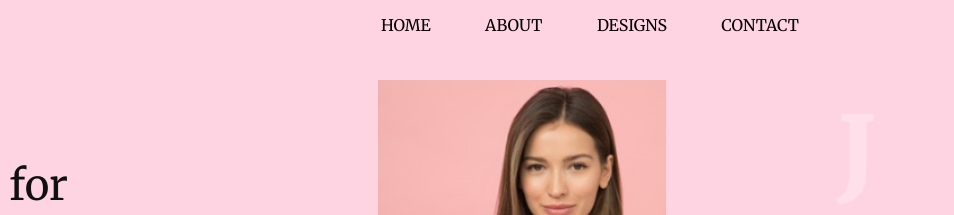
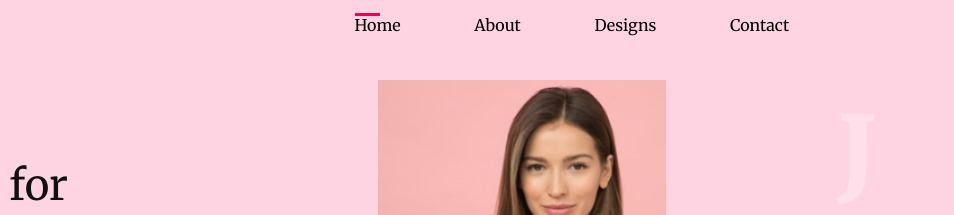
Before and after one commit to roshanjayathunga/Jays-Fashion, a plain HTML site: page index.html in a window 1280 px wide. Shown: the top 215 px of the page, 326-1280 px from the left. Drawn offline with nearby package versions, Linux system fonts and the light colour scheme.

Commit message:
Update style.css

```diff
--- a/css/style.css
+++ b/css/style.css
@@ -48,7 +48,6 @@ body {
 .main-header a {
   text-decoration: none;
   color: inherit;
-  text-transform: uppercase;
 }
 
 .main-header .nav-links {
@@ -548,6 +547,33 @@ body {
   transition: 0.5s ease-in-out;
 }
 
+@media screen and (min-width: 767px) {
+
+  .main-header .nav-links .nav-link a.active::before{
+      content: '';
+      width: 25px;
+      height: 3px;
+      background-color: #e90352;
+      position: absolute;
+  }
+  .main-header .nav-links .nav-link a {
+    margin: 0;
+    font-size: 16px;
+    margin: 0.8rem;
+  }
+  .main-header .nav-links .nav-link a:hover {
+    background: transparent;
+  }
+  .main-header .nav-links .nav-link a:hover::before {
+    content: '';
+    width: 25px;
+    height: 3px;
+    background-color: #e90352;
+    position: absolute;
+}
+
+}
+
 @media screen and (max-width: 767px) {
   .hero {
     background-image: none;
```
